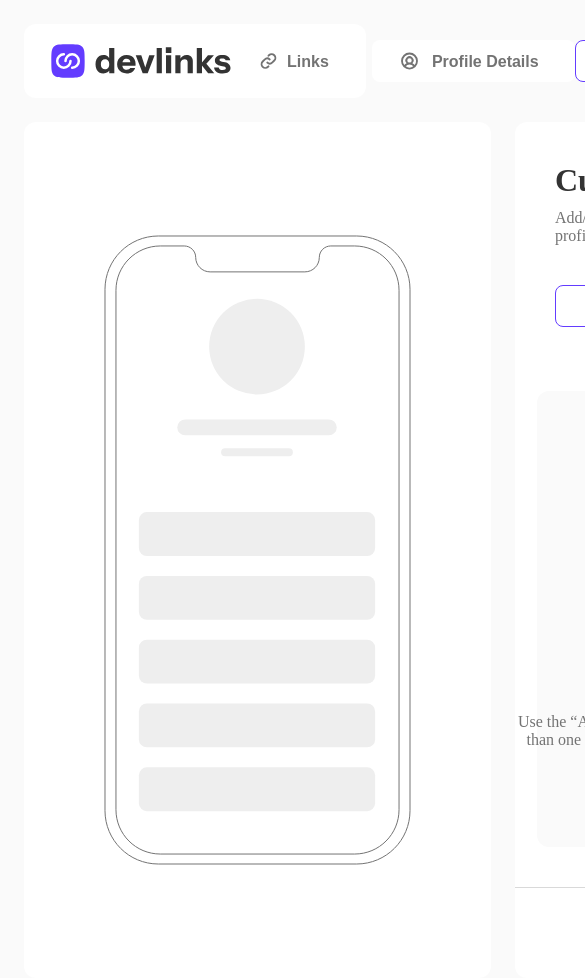
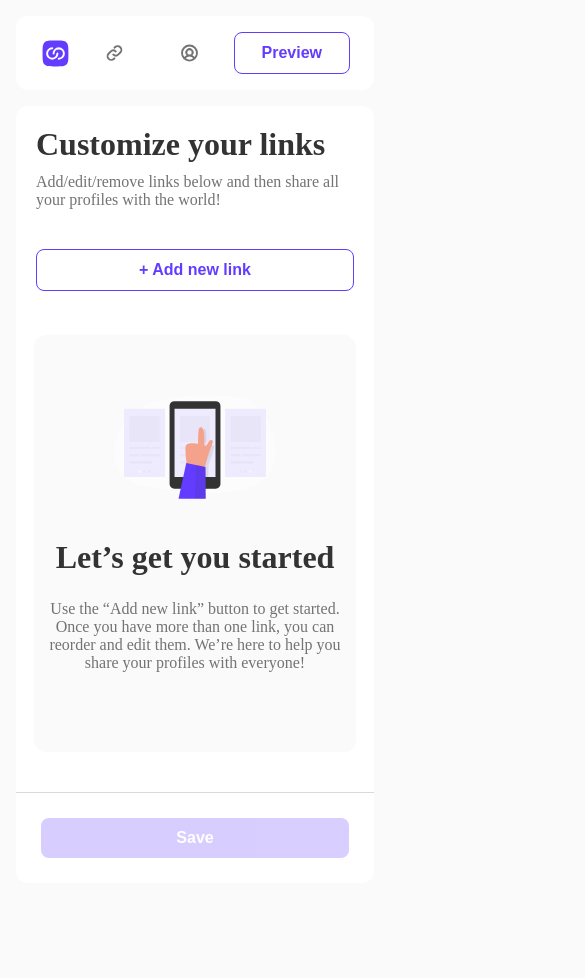
Before and after one commit to Tjanelidze/ByteBenders, a plain HTML site: page pages/empty-profile.html in a window 390 px wide. Shown: the top 978 px of the page, 585 px wide, since content can reach past the window. After the commit the page ends 883 px from the top, so only its background shows below. Drawn offline with Linux system fonts and the light colour scheme.

Commit message:
added tablet and mobile version, for responsive purposes

```diff
--- a/pages/empty-profile.html
+++ b/pages/empty-profile.html
@@ -5,6 +5,8 @@
     <meta name="viewport" content="width=device-width, initial-scale=1.0" />
     <link rel="stylesheet" href="../styles/general.css" />
     <link rel="stylesheet" href="../styles/empty-profile.css" />
+    <link rel="stylesheet" href="../styles/tablet/empty-tablet.css" />
+    <link rel="stylesheet" href="../styles/mobile/empty-mobile.css" />
     <title>Empty Profile</title>
   </head>
   <body>
@@ -15,6 +17,11 @@
           src="../assets/images/logo-devlinks-large.svg"
           alt="logo-devlinks-large"
           class="logo"
+        />
+        <img
+          src="../assets/images/logo-devlinks-small.svg"
+          alt="logo-devlinks-small"
+          class="logo-small"
         />
         <!-- header middle section, for Link and profile details -->
         <div class="header-details">
--- a/styles/empty-profile.css
+++ b/styles/empty-profile.css
@@ -9,12 +9,6 @@ body {
   height: 100vh;
 }
 
-/*
-  ========================================
-    Header
-  ========================================
-*/
-
 .container {
   max-width: 1352px;
   margin: 0 auto;
@@ -24,6 +18,12 @@ body {
   height: 100%;
   padding: 24px;
 }
+
+/*
+  ========================================
+    Header
+  ========================================
+*/
 
 /* General styles for the header part */
 header {
@@ -35,11 +35,19 @@ header {
   align-items: center;
 }
 
-/* Header's middle section buttons styling beneath */
+/* From here we have headers middle section */
 
 .header-details {
   display: flex;
   gap: 16px;
+}
+
+.logo {
+  width: 15%;
+}
+
+.logo-small {
+  display: none;
 }
 
 .links {
@@ -50,6 +58,7 @@ header {
   border-radius: 8px;
   display: flex;
   gap: 8px;
+  cursor: pointer;
 }
 
 .btn {
@@ -57,6 +66,14 @@ header {
   font-weight: 600;
   text-align: center;
   margin-top: 2px;
+}
+
+.links:hover {
+  color: #633cff;
+}
+
+.icon-link path:hover {
+  fill: #633cff;
 }
 
 .prof-details {
@@ -67,6 +84,7 @@ header {
   padding: 11px 27px;
   display: flex;
   gap: 3px;
+  cursor: pointer;
 }
 
 .prof-p {
@@ -79,21 +97,35 @@ header {
   /* Should add icon color changer */
 }
 
+.prof-details:hover {
+  color: #633cff;
+}
+
+.icon-details path:hover {
+  fill: #633cff;
+}
+
 .preview {
   border-radius: 8px;
   background-color: white;
   padding: 11px 27px;
   border: 1px solid var(--purple, #633cff);
+  cursor: pointer;
 }
 
 .preview-p {
   color: var(--purple, #633cff);
-  background: white;
+  background: inherit;
   border: none;
   font-size: 16px;
   font-weight: 600;
+  cursor: pointer;
 }
 
+.preview:hover {
+  border: 1px solid var(--purple, #633cff);
+  background: var(--light-purple, #efebff);
+}
 /*
   ========================================
     Main
@@ -162,14 +194,21 @@ header {
   width: 100%;
   margin: 40px 0 24px;
   text-align: center;
+  cursor: pointer;
 }
 
 .add-p {
   color: var(--purple, #633cff);
   font-size: 16px;
   font-weight: 600;
-  background-color: white;
+  background-color: inherit;
   border: none;
+  cursor: pointer;
+}
+
+.add-link:hover {
+  border: 1px solid var(--purple, #633cff);
+  background: var(--light-purple, #efebff);
 }
 
 /* Grey part */
@@ -186,21 +225,24 @@ header {
   margin-bottom: 40px;
 }
 
+.new-link-image {
+  width: 50%;
+}
+
 .new-link-h {
   color: var(--dark-grey, #333);
   text-align: center;
   font-size: 32px;
   font-weight: 700;
-
   margin: 40px 0 24px;
 }
 
 .new-link-p {
-  width: 27em;
   color: var(--grey, #737373);
   text-align: center;
   font-size: 16px;
   font-weight: 400;
+  padding: 10px;
 }
 
 .end {
@@ -220,4 +262,10 @@ header {
   color: var(--white, #fff);
   font-size: 16px;
   font-weight: 600;
+  cursor: pointer;
 }
+
+.save:hover {
+  background: var(--purple-hover-color, #3c11e9);
+  box-shadow: 0px 0px 32px 0px rgba(32, 6, 126, 0.25);
+}
--- a/styles/general.css
+++ b/styles/general.css
@@ -3,3 +3,7 @@
   padding: 0;
   box-sizing: border-box;
 }
+
+img {
+  width: 100%;
+}
--- /dev/null
+++ b/styles/mobile/empty-mobile.css
@@ -0,0 +1,66 @@
+@media screen and (max-width: 650px) {
+  /*
+  ========================================
+    Container
+  ========================================
+*/
+
+  .container {
+    gap: 16px;
+    padding: 16px;
+  }
+
+  /*
+  ========================================
+    Header
+  ========================================
+*/
+
+  /* For mobile style we set for large logo display: none, and we introduce new small logo */
+
+  .logo {
+    display: none;
+  }
+
+  .logo-small {
+    display: inline-block;
+    width: 10%;
+  }
+
+  /* Header's middle section buttons styling beneath */
+
+  .header-details {
+    gap: 0;
+  }
+
+  /* Set the save button width to 100% */
+  .save {
+    width: 100%;
+  }
+
+  .links {
+    gap: 0;
+  }
+
+  /* Reduce upper mains padding */
+
+  .upper-main {
+    padding: 20px;
+  }
+
+  /* Delete the text part - 'Links' from header */
+
+  .links-p {
+    display: none;
+  }
+
+  /* Delete the text part - 'Profile details' from header */
+  .prof-p {
+    display: none;
+  }
+
+  .new-link-p {
+    width: auto;
+    padding: 0 5px;
+  }
+}
--- /dev/null
+++ b/styles/tablet/empty-tablet.css
@@ -0,0 +1,22 @@
+@media screen and (max-width: 970px) {
+  /*
+  ========================================
+    Main
+  ========================================
+*/
+
+  /* logo size correlatoin */
+
+  .logo {
+    width: 20%;
+  }
+
+  /* Main part styling */
+  .main {
+    grid-template-columns: 1fr;
+  }
+
+  .visual-left {
+    display: none;
+  }
+}
```
